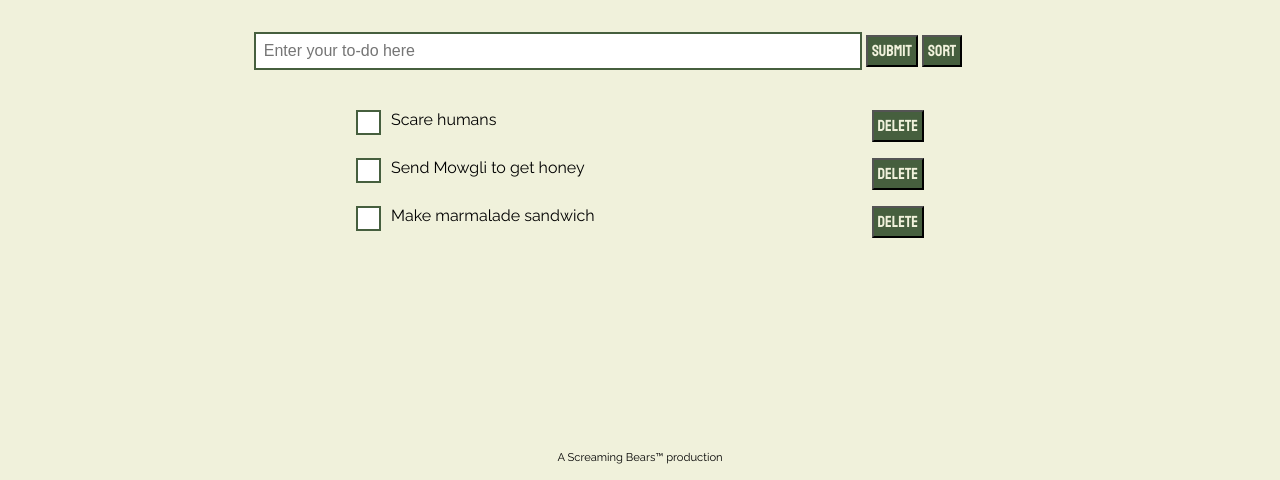
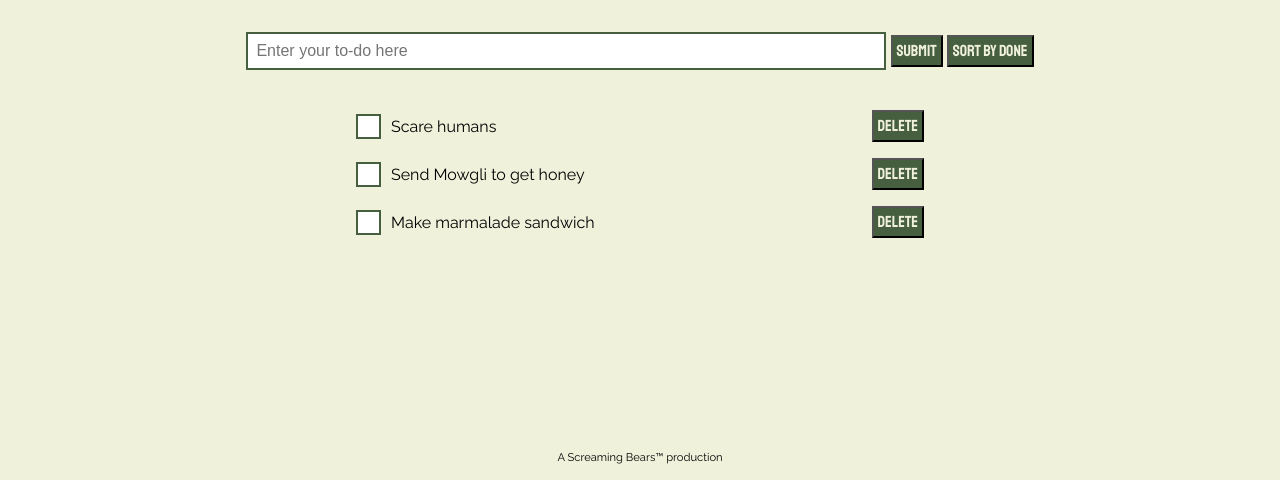
Before and after one commit to fac18/week2-ajnp-sbs-todolist, a website: page index.html in a window 1280 px wide. Shown: the part 320-800 px from the top of the page. Drawn offline with Linux system fonts and the light colour scheme; a web font is replaced by a local one.

Commit message:
fix various html css and js issues fixes #38 #42 #44 #46 #52 #54

```diff
--- a/dom.js
+++ b/dom.js
@@ -44,14 +44,9 @@
 
     todoNode.addEventListener("click", function(event) {
       if (checkbox.classList.contains("checked")) {
-        // checkbox.classList.remove("checked");
-        // label.classList.remove("checked");
-
         var newState = todoFunctions.markTodo(state, todo.id);
         update(newState);
       } else {
-        // checkbox.classList.add("checked");
-        // label.classList.add("checked");
         var newState = todoFunctions.markTodo(state, todo.id);
         update(newState);
       }
@@ -80,11 +75,9 @@
       // what is inside event.target?
       var description = event.target.querySelector("input").value; // event.target ....
       // hint: todoFunctions.addTodo
-      if (description !== "") {
       var newState = todoFunctions.addTodo(state, description); // ?? change this!
       update(newState);
       event.target.querySelector("input").value = "";
-      }
     });
   }
 
--- a/index.html
+++ b/index.html
@@ -24,9 +24,10 @@
         name="description"
         placeholder="Enter your to-do here"
         value=""
+        required
       />
       <input type="submit" name="" value="Submit" class="button" />
-      <input type="button" id="sortBtn" value="Sort" class="button" />
+      <input type="button" id="sortBtn" value="Sort by done" class="button" />
     </form>
 
     <section id="todo-container">
--- a/logic.js
+++ b/logic.js
@@ -63,7 +63,7 @@ var todoFunctions = {
         } else {
           todoObj.done = true;
         }
-      } else { }
+      }
       return todoObj;
     });
     return todosMapped;
--- a/style.css
+++ b/style.css
@@ -87,6 +87,8 @@ label {
   padding-left: 35px;
   text-align: left;
   cursor: pointer;
+  display: flex;
+  align-items: center;
 }
 
 li input {
@@ -99,7 +101,6 @@ li input {
 
 div {
   position: absolute;
-  top: 0;
   left: 0;
   height: 25px;
   width: 25px;
@@ -152,6 +153,7 @@ input[name="description"] {
 .button {
   font-family: "Staatliches", cursive;
   font-size: 1rem;
+  height: 2rem;
   color: #f0f1db;
   background-color: #465f3e;
   padding: 4px;
@@ -162,6 +164,16 @@ input[name="description"] {
   font-size: 0.7rem;
   text-align: center;
 }
+
+#footer {
+  position: fixed;
+  bottom: 1rem;
+  left: 50%;
+  transform: translateX(-50%);
+  font-size: 0.7rem;
+  text-align: center;
+}
+
 
 @media (min-width: 768px) {
   h1 {
@@ -194,31 +206,16 @@ input[name="description"] {
     width: 50%;
   }
 
-  form {
-    padding-right: 4rem;
-  }
-
   label {
     width: 300px;
     text-align: left;
     margin-right: 0.5rem;
+    display: flex;
+    align-items: center;
   }
 
   section {
     padding: 2rem 3.5rem;
   }
 
-  form {
-    padding-right: 4rem;
-  }
-
-  #footer {
-    position: fixed;
-    bottom: 1rem;
-    left: 50%;
-    transform: translateX(-50%);
-    font-size: 0.7rem;
-    text-align: center;
-  }
-
 }
```
